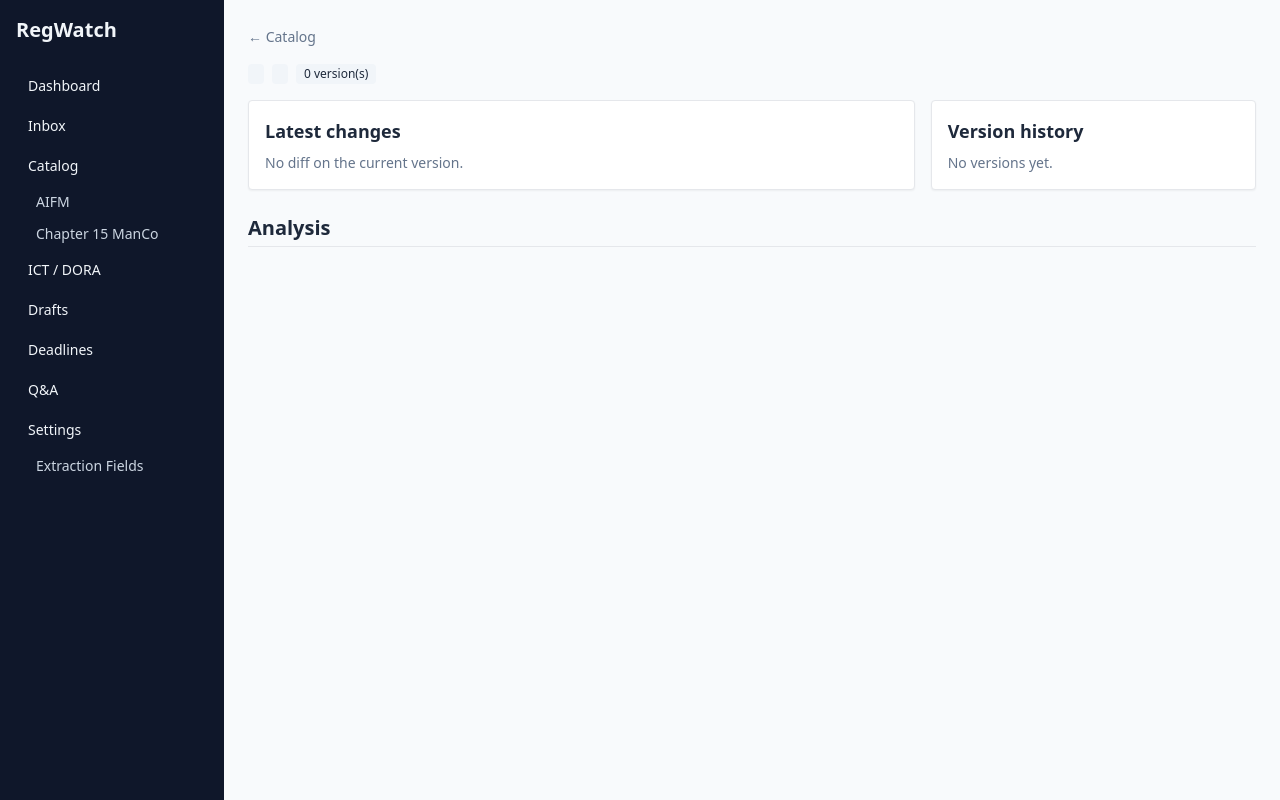
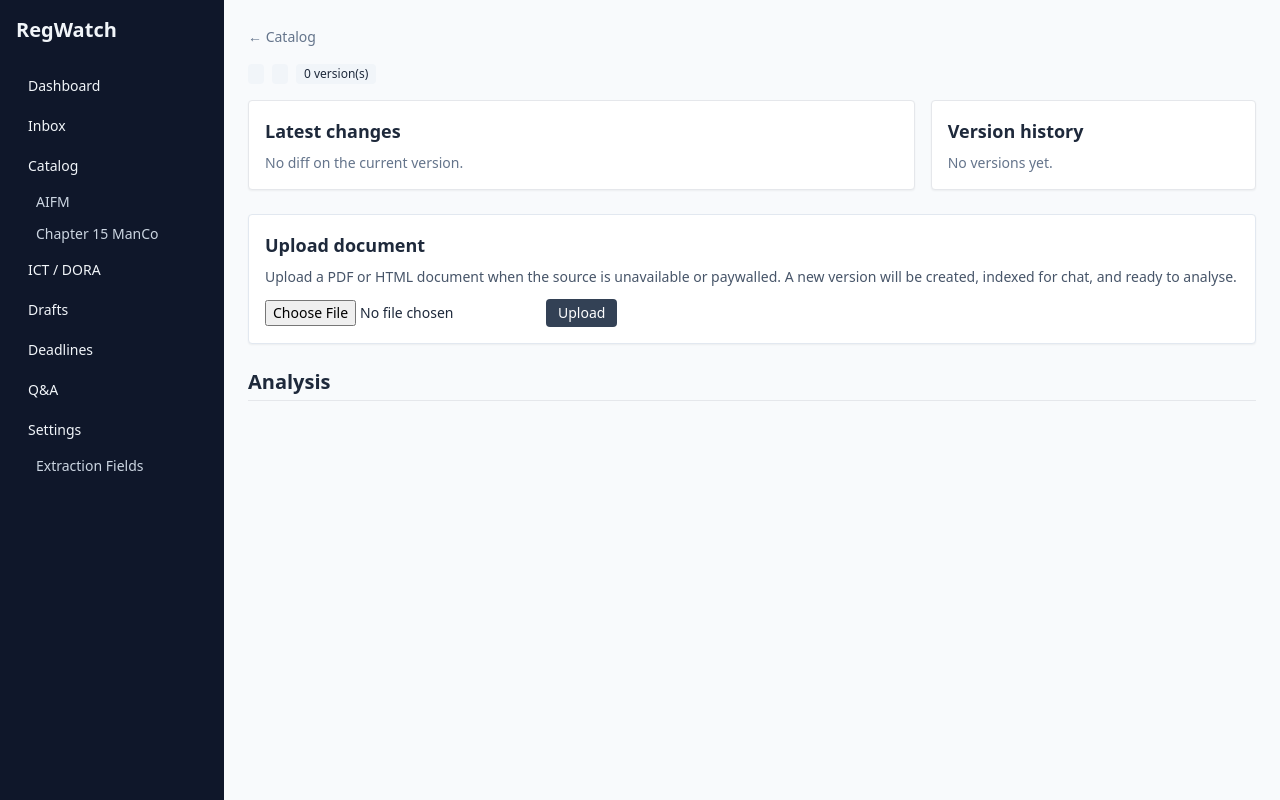
Before and after one commit to wern44/regulatoryWatcher, a Python web app: template regwatch/web/templates/regulation/detail.html in a window 1280 px wide. Run offline with Jinja, Linux system fonts and the light colour scheme; the template is opened without the code that fills it, so the values that code supplies are empty; some libraries are stand-ins or nearby versions.

Commit message:
feat(web): upload form on regulation detail page

```diff
--- a/regwatch/web/templates/regulation/detail.html
+++ b/regwatch/web/templates/regulation/detail.html
@@ -38,5 +38,41 @@
     </aside>
   </div>
 
+  <section id="upload" class="rounded border border-slate-200 bg-white p-4 mt-6 shadow-sm">
+    <h2 class="text-lg font-semibold mb-2">Upload document</h2>
+    <p class="text-sm text-slate-600 mb-3">
+      Upload a PDF or HTML document when the source is unavailable or paywalled.
+      A new version will be created, indexed for chat, and ready to analyse.
+    </p>
+
+    {% if request.query_params.get("uploaded") %}
+      <div class="rounded bg-green-50 border border-green-200 text-green-800 px-3 py-2 text-sm mb-3 flex items-center gap-3">
+        <span>Document uploaded successfully.</span>
+        <form method="post" action="/catalog/analyse" class="inline">
+          <input type="hidden" name="regulation_ids" value="{{ regulation.regulation_id }}">
+          <button type="submit"
+                  class="px-3 py-1 bg-blue-600 hover:bg-blue-500 text-white text-sm rounded">
+            Analyse now
+          </button>
+        </form>
+      </div>
+    {% endif %}
+
+    {% if request.query_params.get("error") %}
+      <div class="rounded bg-red-50 border border-red-200 text-red-800 px-3 py-2 text-sm mb-3">
+        {{ request.query_params.get("error") }}
+      </div>
+    {% endif %}
+
+    <form method="post" action="/catalog/{{ regulation.regulation_id }}/upload" enctype="multipart/form-data" class="flex items-center gap-2">
+      <input type="file" name="file" accept=".pdf,.html,.htm" required
+             class="text-sm">
+      <button type="submit"
+              class="px-3 py-1 bg-slate-700 hover:bg-slate-600 text-white text-sm rounded">
+        Upload
+      </button>
+    </form>
+  </section>
+
   {% include "regulation/_analysis_tab.html" %}
 {% endblock %}
```
Also changed, not shown: tests/integration/test_regulation_upload_ui.py (added, +40 -0 lines).
